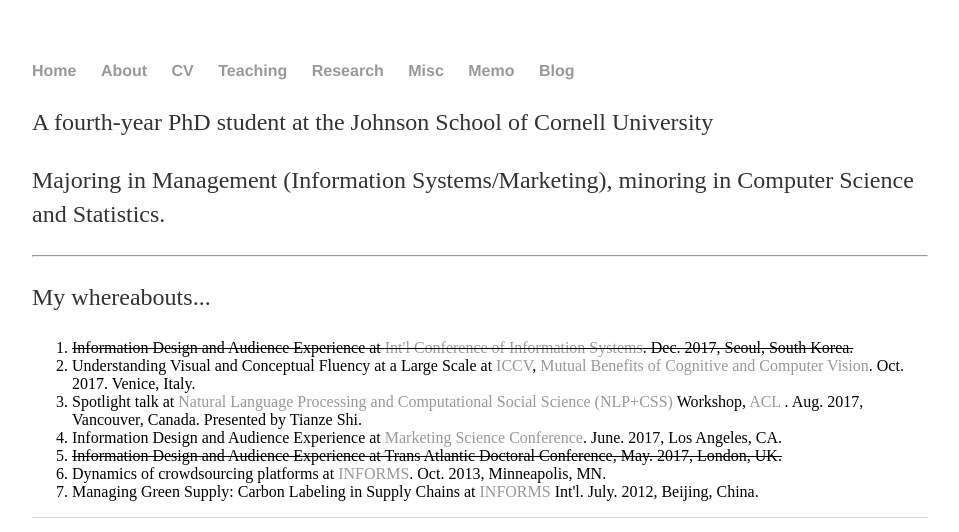
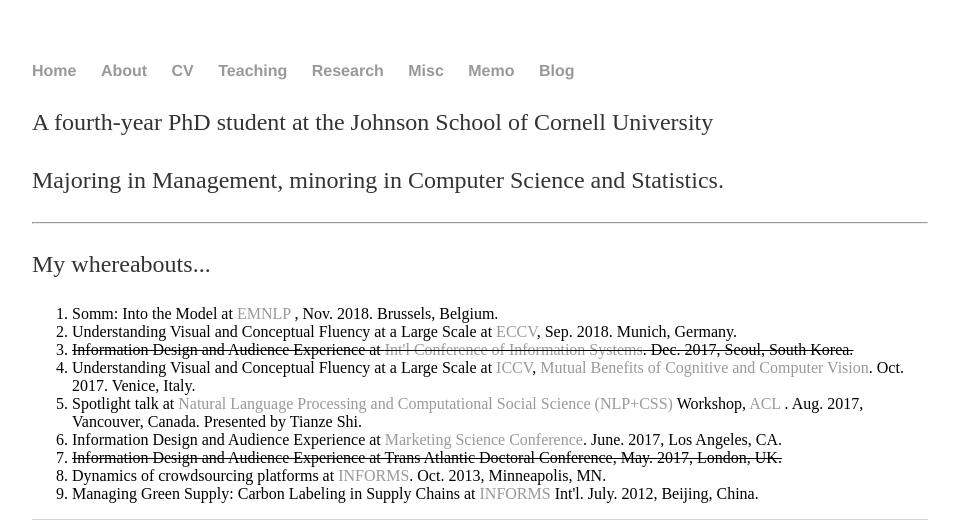
Before and after one commit to shenglih/shenglih.github.io, a Jekyll site: the page built from About/index.html, in a window 1280 px wide. Shown: the top 532 px of the page, without its empty margins (160-1119 px from the left). Built offline with Jekyll 4.4.1, drawn with Linux system fonts in a browser that asks for light colours.

Commit message:
Update index.html

```diff
--- a/About/index.html
+++ b/About/index.html
@@ -4,12 +4,14 @@ title: Shengli Hu, About
 ---
 <div class="blurb">
 	<p> A fourth-year PhD student at the Johnson School of Cornell University </p>
-	<p> Majoring in Management (Information Systems/Marketing), minoring in Computer Science and Statistics. </p>
+	<p> Majoring in Management, minoring in Computer Science and Statistics. </p>
 
 	<hr>
 
 	<p> My whereabouts... </p>
 	<ol>
+		<li> Somm: Into the Model at <a href="http://emnlp2018.org/"> EMNLP </a>, Nov. 2018. Brussels, Belgium. </li>
+		<li> Understanding Visual and Conceptual Fluency at a Large Scale at <a href="https://eccv2018.org/"> ECCV</a>, Sep. 2018. Munich, Germany. </li>
 		<li> <del>Information Design and Audience Experience at <a href="https://icis2017.aisnet.org/"> Int'l Conference of Information Systems</a>. Dec. 2017, Seoul, South Korea.</del></li>
 		<li> Understanding Visual and Conceptual Fluency at a Large Scale at <a href="http://iccv2017.thecvf.com"> ICCV</a>, <a href="https://sites.google.com/site/mbcc2017w/"> Mutual Benefits of Cognitive and Computer Vision</a>. Oct. 2017. Venice, Italy. </li>
 		<li> Spotlight talk at <a href="https://sites.google.com/site/nlpandcss/nlp-css-at-acl-2017"> Natural Language Processing and Computational Social Science (NLP+CSS)</a> Workshop, <a href="http://acl2017.org/"> ACL </a>. Aug. 2017, Vancouver, Canada. Presented by Tianze Shi.</li>
```
